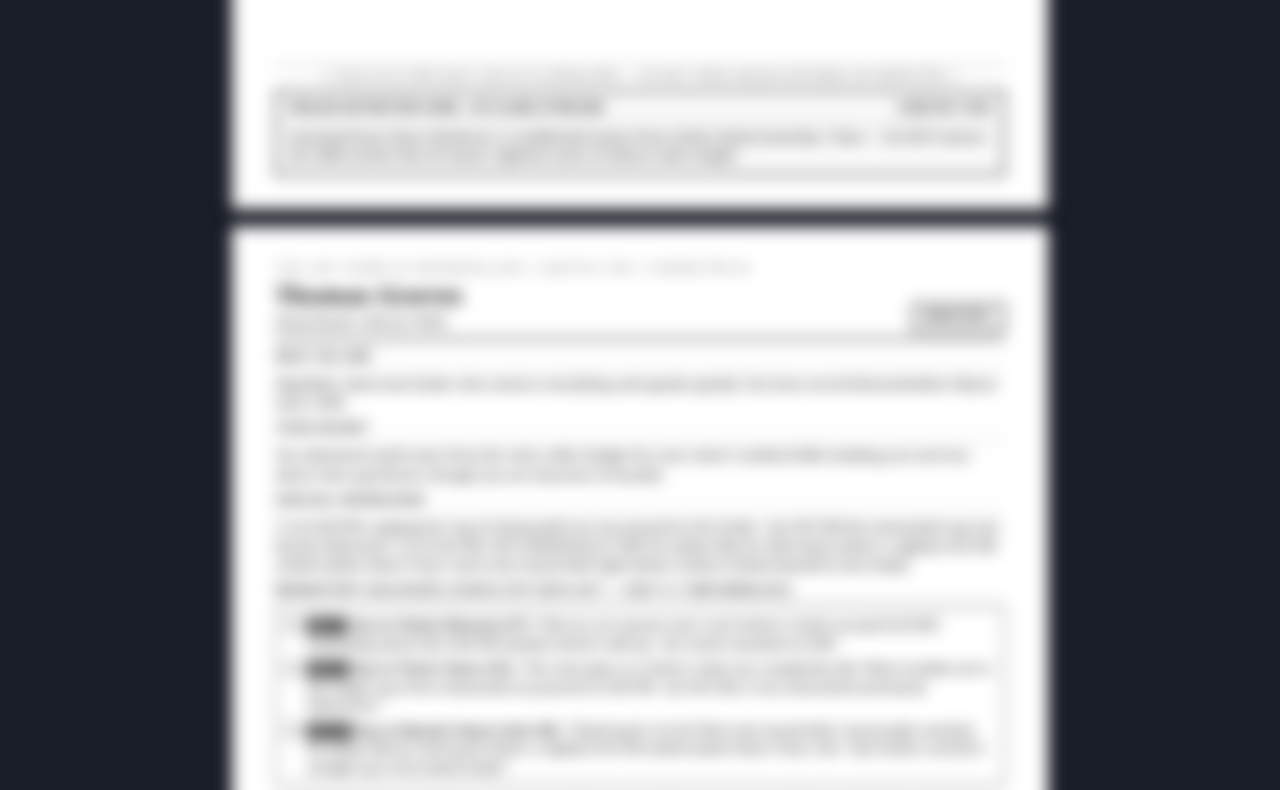
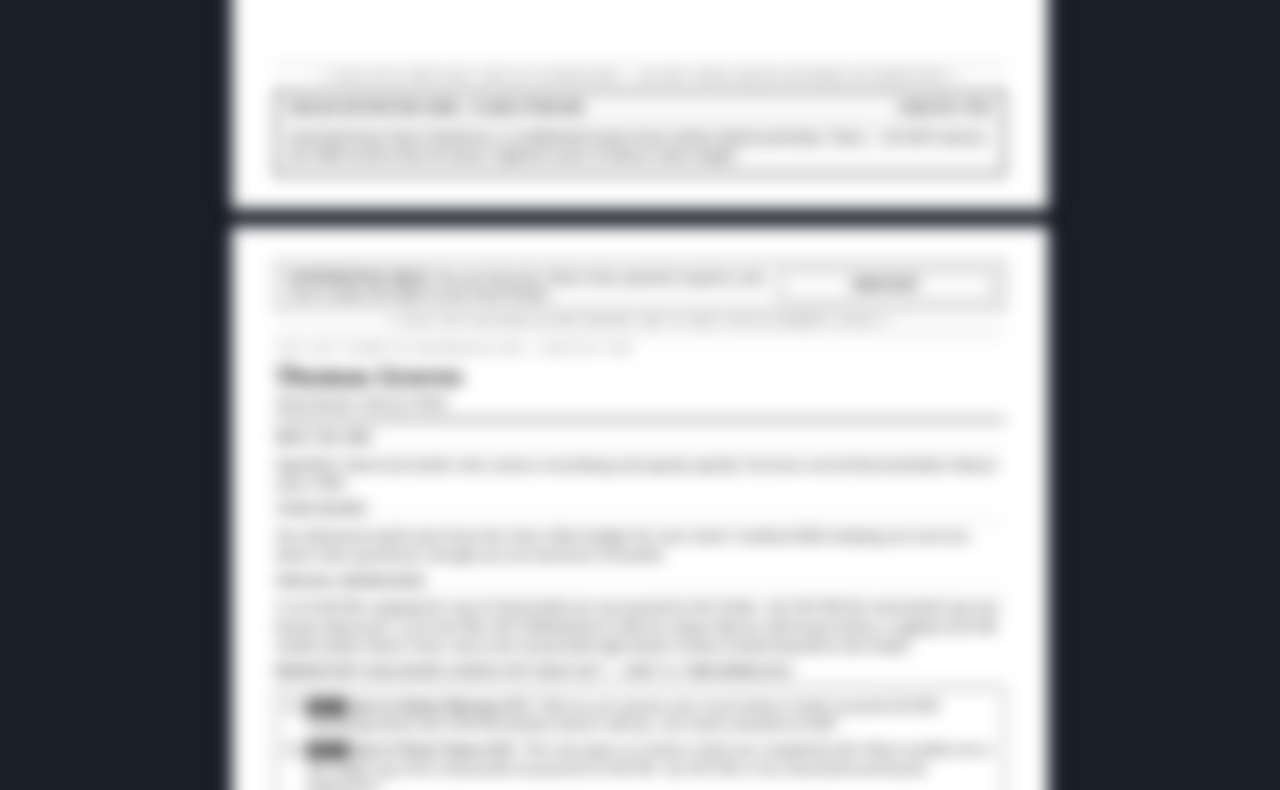
Before and after one commit to camyoung1234/murder-mystery, a plain HTML site: page print/complete-packet.html in a window 1280 px wide. Shown: the part 2010-2800 px from the top of the page. Drawn offline with Linux system fonts and the light colour scheme.

Commit message:
Standardize character sheet formatting with fold-over role flap and remove character numbers

```diff
--- a/print/complete-packet.html
+++ b/print/complete-packet.html
@@ -162,19 +162,48 @@
     }
     .char-title { font-size: 1.5rem; font-weight: 700; margin-top: 2px; }
     .char-subtitle { font-size: 0.92rem; font-style: italic; color: #333; }
+    .fold-role-wrapper {
+      margin-bottom: 8px;
+    }
+    .fold-role-box {
+      border: 1.5px solid #111;
+      background: #fafafa;
+      padding: 7px 10px;
+      display: flex;
+      justify-content: space-between;
+      align-items: center;
+      gap: 12px;
+    }
+    .fold-role-text {
+      font-size: 0.81rem;
+      line-height: 1.32;
+      flex: 1;
+    }
     .alignment-box {
       font-family: -apple-system, BlinkMacSystemFont, "Segoe UI", sans-serif;
       font-size: 0.72rem;
       font-weight: 700;
       text-transform: uppercase;
       letter-spacing: 0.08em;
-      border: 2px solid #111;
-      padding: 4px 10px;
+      border: 1.5px solid #111;
+      background: #fff;
+      color: #111;
+      padding: 5px 10px;
       text-align: center;
       white-space: nowrap;
+      min-width: 215px;
+      flex-shrink: 0;
     }
-    .alignment-box.shadow { background: #111; color: #fff; }
-    .alignment-box.inspector { border-style: double; border-width: 4px; }
+    .fold-line {
+      border-bottom: 1.5px dashed #333;
+      text-align: center;
+      font-family: -apple-system, BlinkMacSystemFont, "Segoe UI", sans-serif;
+      font-size: 0.66rem;
+      letter-spacing: 0.1em;
+      color: #444;
+      padding: 4px 0 3px;
+      margin-bottom: 8px;
+    }
 
     .section { margin-bottom: 9px; }
     .section-title {
@@ -621,16 +650,21 @@
         .map(s => `
           <div class="sheet spoiler-content" data-id="${s.id}">
             <div>
+              <div class="fold-role-wrapper">
+                <div class="fold-role-box">
+                  <div class="fold-role-text"><strong>CONFIDENTIAL ROLE:</strong> ${s.special || "You are Innocent. Share clues, question suspects, and vote to indict the Killer in the Final Verdict."}</div>
+                  <div class="alignment-box">${s.badge}</div>
+                </div>
+                <div class="fold-line">&#9986; FOLD TOP FLAP BACK ALONG DASHED LINE TO HIDE YOUR ALIGNMENT &amp; ROLE &#9986;</div>
+              </div>
+
               <div class="sheet-header">
                 <div>
-                  <div class="game-kicker">The Last Chime of Ravenshollow &bull; Case ${sc.code} &bull; Character #${s.id}</div>
+                  <div class="game-kicker">The Last Chime of Ravenshollow &bull; Case ${sc.code}</div>
                   <div class="char-title">${s.name}</div>
                   <div class="char-subtitle">${s.role}</div>
                 </div>
-                <div class="alignment-box ${s.badgeClass}">${s.badge}</div>
               </div>
-
-              ${s.special ? `<div class="special-callout"><strong>SECRET ROLE:</strong> ${s.special}</div>` : ""}
 
               <div class="section">
                 <div class="section-title">Who You Are</div>
@@ -668,7 +702,7 @@
               <div class="cut-line">&#9986; FOLD UP &amp; TAPE SHUT (OR CUT &amp; ENVELOPE) — DO NOT OPEN UNLESS DETAINED OR INSPECTED &#9986;</div>
               <div class="detention-card">
                 <div class="detention-header">
-                  <span>SEALED DETENTION CARD &bull; #${s.id} ${s.name}</span>
+                  <span>SEALED DETENTION CARD &bull; ${s.name}</span>
                   <span>CASE ${sc.code}</span>
                 </div>
                 <p>${s.detention}</p>
```
Also changed, not shown: print/character-packets.html (+43 -9 lines).
